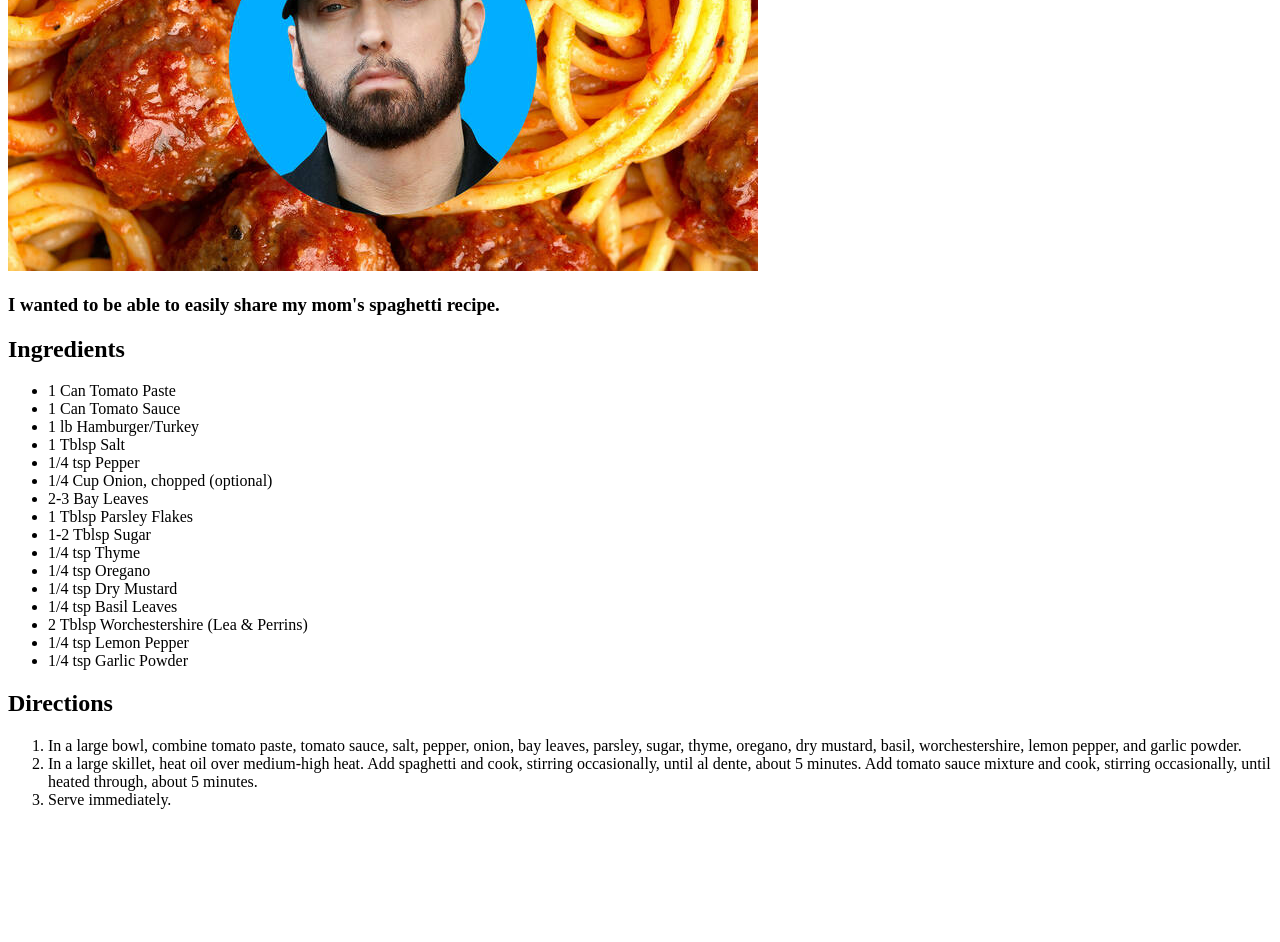
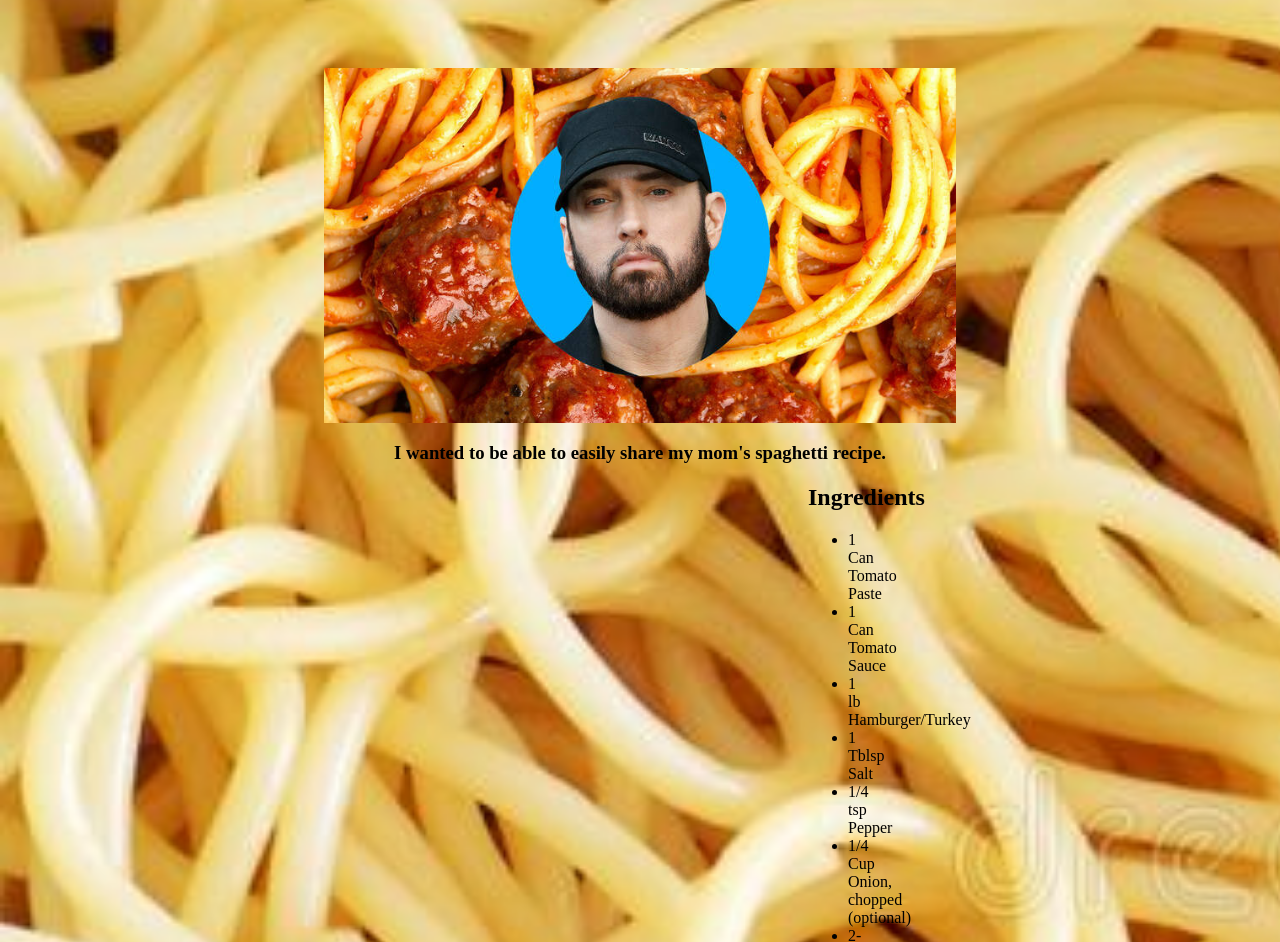
Before and after one commit to bsmith0430/odin-recipes, a plain HTML site: page recipes/momsSpaghetti.html in a window 1280 px wide. Shown: the part 231-1173 px from the top of the page. Before the commit the page ends 1056 px from the top, so only its background shows below. Drawn offline with Linux system fonts and the light colour scheme.

Commit message:
class and id practice.

```diff
--- a/recipes/momsSpaghetti.html
+++ b/recipes/momsSpaghetti.html
@@ -5,7 +5,7 @@
     <meta http-equiv="X-UA-Compatible" content="IE=edge">
     <meta name="viewport" content="width=device-width, initial-scale=1.0">
     <link rel="stylesheet" href="styles.css">
-    <title>Document</title>
+    <title>Mom's Spaghetti Recipe</title>
 </head>
 
 <body>
@@ -15,9 +15,9 @@
 
     <h3>I wanted to be able to easily share my mom's spaghetti recipe.</h3>
 
-    <div>
+    <div id="ingredients">
         <h2><strong>Ingredients</strong></h2>
-            <ul>
+            <ul class="list">
                 <li>1 Can Tomato Paste</li>
                 <li>1 Can Tomato Sauce</li>
                 <li>1 lb Hamburger/Turkey</li>
@@ -37,7 +37,7 @@
             </ul>
     </div>
 
-    <div>
+    <div class="directions">
         <h2><strong>Directions</strong></h2>
             <ol>
                 <li>In a large bowl, combine tomato paste, tomato sauce, salt, pepper, onion, bay leaves, parsley, sugar, thyme, oregano, dry mustard, basil, worchestershire, lemon pepper, and garlic powder.</li>
--- a/recipes/styles.css
+++ b/recipes/styles.css
@@ -0,0 +1,33 @@
+body{
+    background-image: url(spaghetti_background.jpg);
+    background-size: cover;
+}
+
+h1 {
+    background-color: red;
+    color: yellow;
+    font-size: 120px;
+    text-align: center;
+}
+
+img {
+    display: block;
+    margin-left: auto;
+    margin-right: auto;
+    width: 50%;
+}
+
+h3 {
+    text-align: center;
+}
+
+#ingredients {
+    text-align: center;
+    background-color: white;
+    margin-left: 800px;
+    margin-right: 800px;
+}
+
+.directions {
+    background-color: white;
+}
```
Also changed, not shown: recipes/spaghetti_background.jpg (added).
